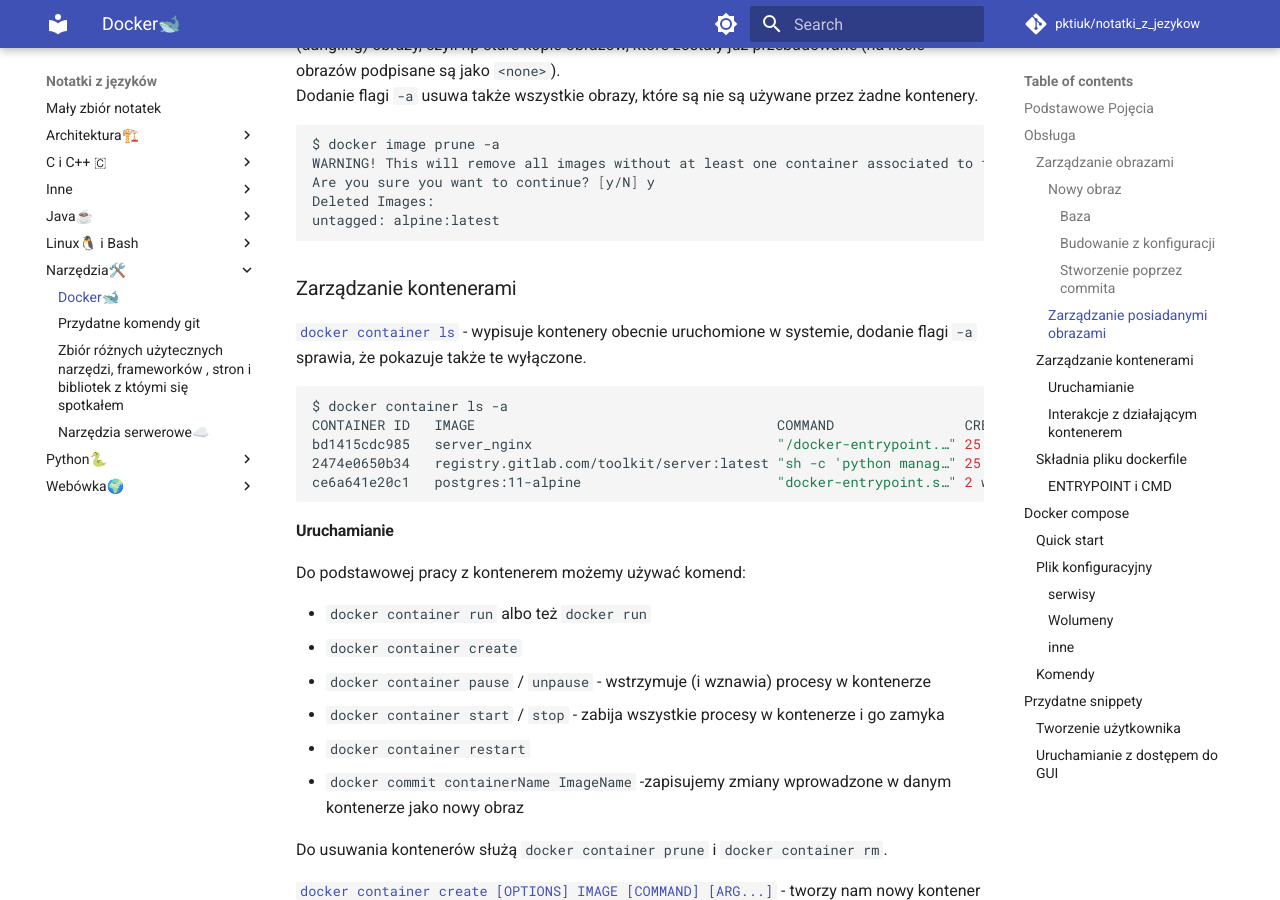
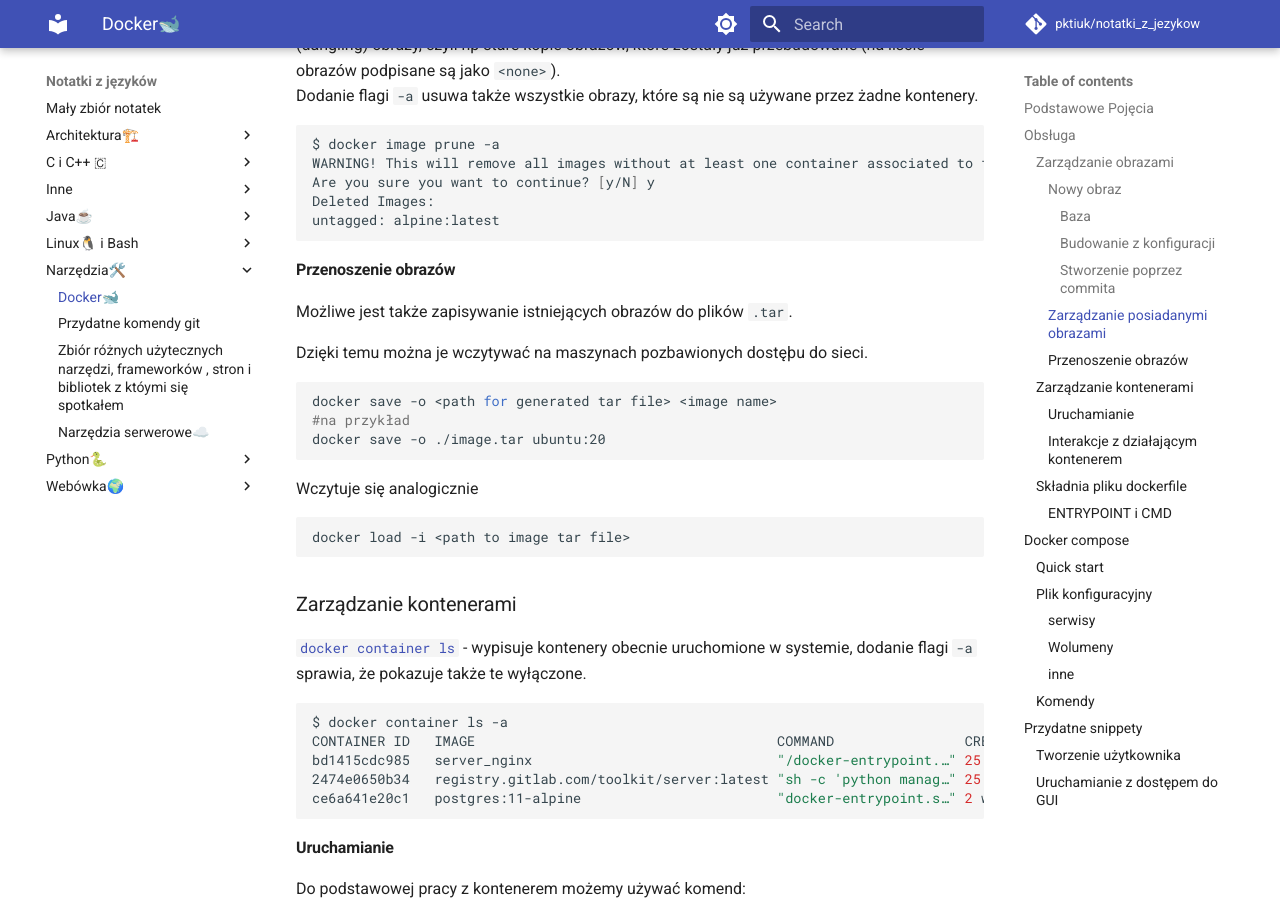
Before and after one commit to pktiuk/notatki_z_jezykow, an MkDocs documentation site: the page built from docs/Narzędzia🛠️/docker.md, in a window 1280 px wide and 900 px high, scrolled down 2572 px. Built offline with MkDocs 1.6.1 and Material for MkDocs 9.7.7, drawn with Linux system fonts in a browser that asks for light colours; comment, search, counter and statistics services are not loaded.

Commit message:
Opis wczytywanie i zapisywanie dockera do pliku

````diff
--- a/docs/Narzędzia🛠️/docker.md
+++ b/docs/Narzędzia🛠️/docker.md
@@ -99,6 +99,24 @@
 Are you sure you want to continue? [y/N] y
 Deleted Images:
 untagged: alpine:latest
+```
+
+#### Przenoszenie obrazów
+
+Możliwe jest także zapisywanie istniejących obrazów do plików `.tar`.
+
+Dzięki temu można je wczytywać na maszynach pozbawionych dostęþu do sieci.
+
+```bash
+docker save -o <path for generated tar file> <image name>
+#na przykład
+docker save -o ./image.tar ubuntu:20
+```
+
+Wczytuje się analogicznie
+
+```bash
+docker load -i <path to image tar file>
 ```
 
 ### Zarządzanie kontenerami
````
